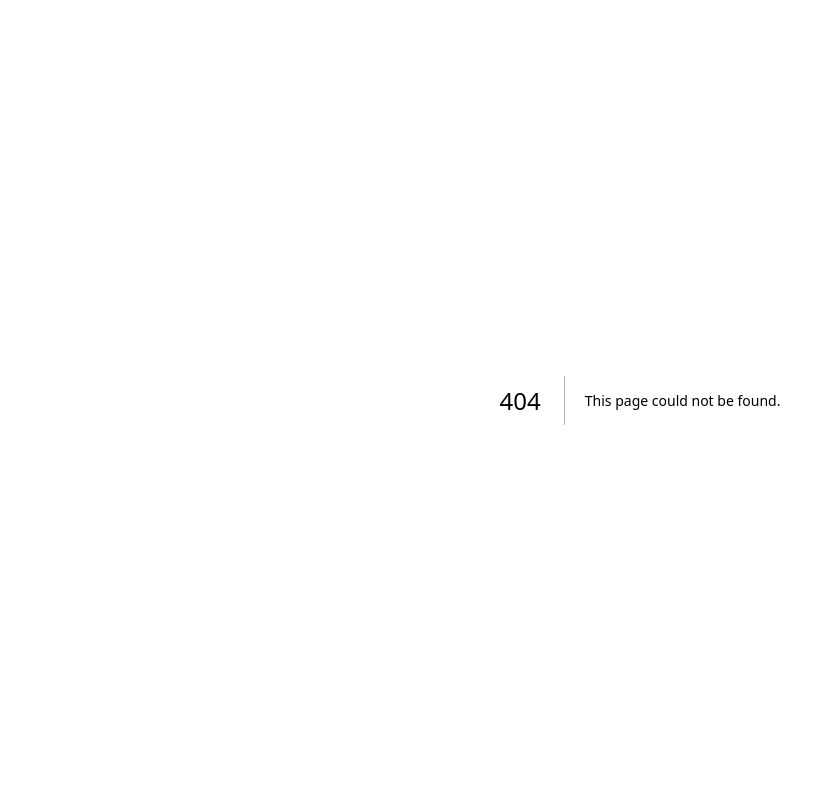
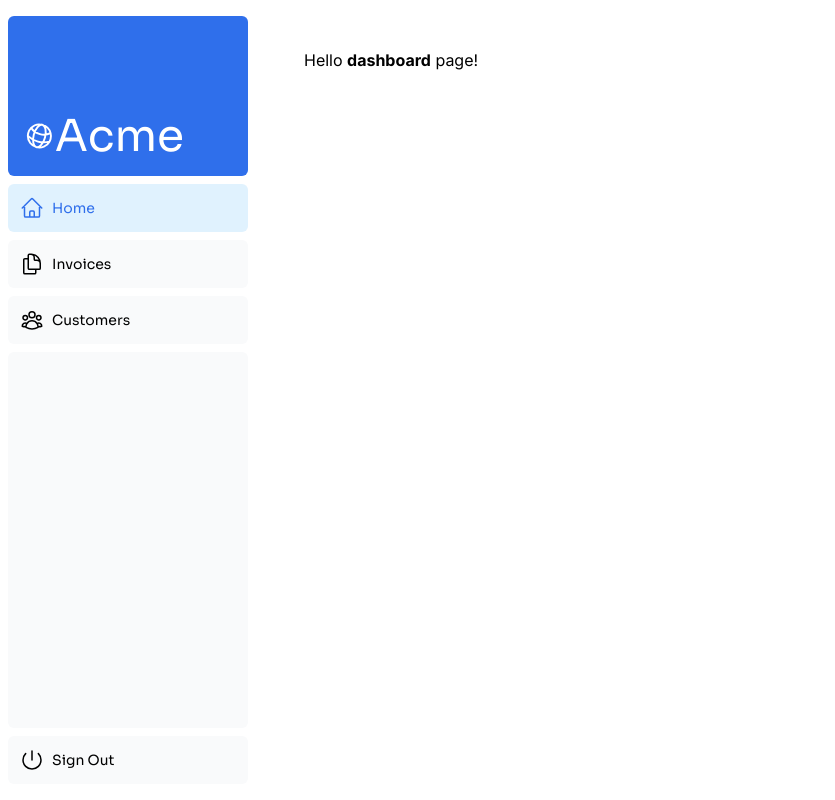
Before and after one commit to guisaliba/nextjs-dashboard, a Next.js app: page /dashboard in a window 1280 px wide. Before the commit this address had no page. Shown: the whole page, without its empty margins (0-835 px from the left). Built offline with nearby package versions, Linux system fonts and the light colour scheme.

Commit message:
:tada: first commit!

```diff
--- /dev/null
+++ b/app/dashboard/customers/page.tsx
@@ -0,0 +1,7 @@
+export default function Page() {
+  return (
+    <p>
+      Hello <strong>customers</strong> page!
+    </p>
+  );
+}
--- /dev/null
+++ b/app/dashboard/invoices/page.tsx
@@ -0,0 +1,7 @@
+export default function Page() {
+  return (
+    <p>
+      Hello <strong>invoices</strong> page!
+    </p>
+  );
+}
--- /dev/null
+++ b/app/dashboard/layout.tsx
@@ -0,0 +1,19 @@
+import SideNav from '@/app/ui/dashboard/sidenav';
+
+/* 'layout.tsx' is a special file that allows you to create UI that is shared between multiple
+pages. It exports a React component 'Layout' which receives a 'children' prop. This child can
+either be a page or another layout, meaning that every page under this route '/dashboard' will
+get this layout applied to it. In this case, it is a <SideNav /> component with some CSS.
+
+This also means that pages inside nested routes like '/customers' or '/invoices' also gets this
+layout applied to them, because of the file-system hierarchy Next.js use to create routes. */
+export default function Layout({ children }: { children: React.ReactNode }) {
+  return (
+    <div className={`flex h-screen flex-col md:flex-row md:overflow-hidden`}>
+      <div className="w-full flex-none md:w-64">
+        <SideNav />
+      </div>
+      <div className="flex-grow p-6 md:overflow-y-auto md:p-12">{children}</div>
+    </div>
+  );
+}
--- /dev/null
+++ b/app/dashboard/page.tsx
@@ -0,0 +1,7 @@
+export default function Page() {
+  return (
+    <p>
+      Hello <strong>dashboard</strong> page!
+    </p>
+  );
+}
--- a/app/layout.tsx
+++ b/app/layout.tsx
@@ -1,3 +1,10 @@
+/* The top-level layout component in Next.js is the root layout. Any UI you add to the root
+layout will be shared across all pages in your application. You can use the root layout to
+modify your <html> and <body> tags, and add metadata. In this case, the 'Inter' font is being
+applied to whatever HTML goes into the <body> tag. */
+import '@/app/ui/global.css';
+import { inter } from '@/app/ui/fonts';
+
 export default function RootLayout({
   children,
 }: {
@@ -5,7 +12,7 @@ export default function RootLayout({
 }) {
   return (
     <html lang="en">
-      <body>{children}</body>
+      <body className={`${inter.className} antialiased`}>{children}</body>
     </html>
   );
 }
--- a/app/ui/acme-logo.tsx
+++ b/app/ui/acme-logo.tsx
@@ -1,10 +1,10 @@
 import { GlobeAltIcon } from '@heroicons/react/24/outline';
-import { lusitana } from '@/app/ui/fonts';
+import { sora } from './fonts';
 
 export default function AcmeLogo() {
   return (
     <div
-      className={`${lusitana.className} flex flex-row items-center leading-none text-white`}
+      className={`${sora.className} flex flex-row items-center leading-none text-white`}
     >
       <GlobeAltIcon className="h-12 w-12 rotate-[15deg]" />
       <p className="text-[44px]">Acme</p>
--- a/app/ui/dashboard/nav-links.tsx
+++ b/app/ui/dashboard/nav-links.tsx
@@ -1,8 +1,14 @@
+'use client';
+
 import {
   UserGroupIcon,
   HomeIcon,
   DocumentDuplicateIcon,
 } from '@heroicons/react/24/outline';
+
+import Link from 'next/link';
+import { usePathname } from 'next/navigation';
+import clsx from 'clsx';
 
 // Map of links to display in the side navigation.
 // Depending on the size of the application, this would be stored in a database.
@@ -17,19 +23,29 @@ const links = [
 ];
 
 export default function NavLinks() {
+  const pathname = usePathname();
+
   return (
     <>
       {links.map((link) => {
         const LinkIcon = link.icon;
         return (
-          <a
+          /* The <Link> component is a Next.js component that allows you to link to other pages in the application. It's similar to the <a> element, but instead of <a href="...">, you use <Link href="...">.
+
+          Whenever <Link> components appear in the browser's viewport, Next.js automatically prefetches the code for the linked route in the background. By the time the user clicks the link, the code for the destination page will already be loaded in the background, and this is what makes the page transition near-instant. */
+          <Link
             key={link.name}
             href={link.href}
-            className="flex h-[48px] grow items-center justify-center gap-2 rounded-md bg-gray-50 p-3 text-sm font-medium hover:bg-sky-100 hover:text-blue-600 md:flex-none md:justify-start md:p-2 md:px-3"
+            className={clsx(
+              'flex h-[48px] grow items-center justify-center gap-2 rounded-md bg-gray-50 p-3 text-sm font-medium hover:bg-sky-100 hover:text-blue-600 md:flex-none md:justify-start md:p-2 md:px-3',
+              {
+                'bg-sky-100 text-blue-600': pathname === link.href,
+              },
+            )}
           >
             <LinkIcon className="w-6" />
             <p className="hidden md:block">{link.name}</p>
-          </a>
+          </Link>
         );
       })}
     </>
--- a/app/ui/dashboard/sidenav.tsx
+++ b/app/ui/dashboard/sidenav.tsx
@@ -2,10 +2,11 @@ import Link from 'next/link';
 import NavLinks from '@/app/ui/dashboard/nav-links';
 import AcmeLogo from '@/app/ui/acme-logo';
 import { PowerIcon } from '@heroicons/react/24/outline';
+import { sora } from '../fonts';
 
 export default function SideNav() {
   return (
-    <div className="flex h-full flex-col px-3 py-4 md:px-2">
+    <div className={`${sora.className} flex h-full flex-col px-3 py-4 md:px-2`}>
       <Link
         className="mb-2 flex h-20 items-end justify-start rounded-md bg-blue-600 p-4 md:h-40"
         href="/"
--- /dev/null
+++ b/app/ui/fonts.ts
@@ -0,0 +1,7 @@
+// Next.js downloads font files at build time and hosts them with your other static assets. This means when a user
+// visits your application, there are no additional network requests for fonts which would impact performance.
+import { Inter, Sora, Poppins, Lusitana } from 'next/font/google';
+
+export const inter = Inter({ subsets: ['latin'] });
+export const sora = Sora({ subsets: ['latin'], weight: ['400', '700'] });
+export const poppins = Poppins({ subsets: ['latin'], weight: ['400', '700'] });
```
Also changed, not shown: app/page.tsx (+32 -3 lines), app/ui/invoices/status.tsx (+9 -0 lines), app/lib/placeholder-data.js.
